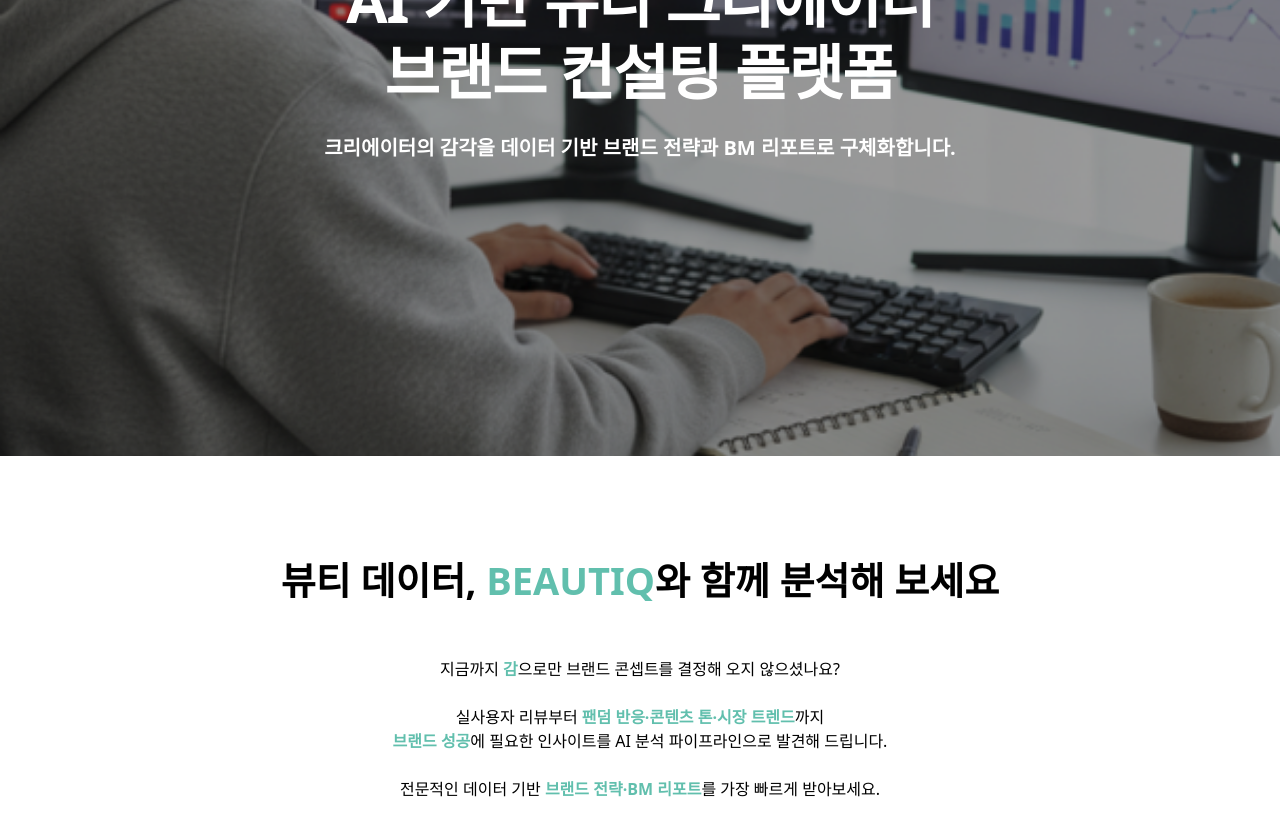
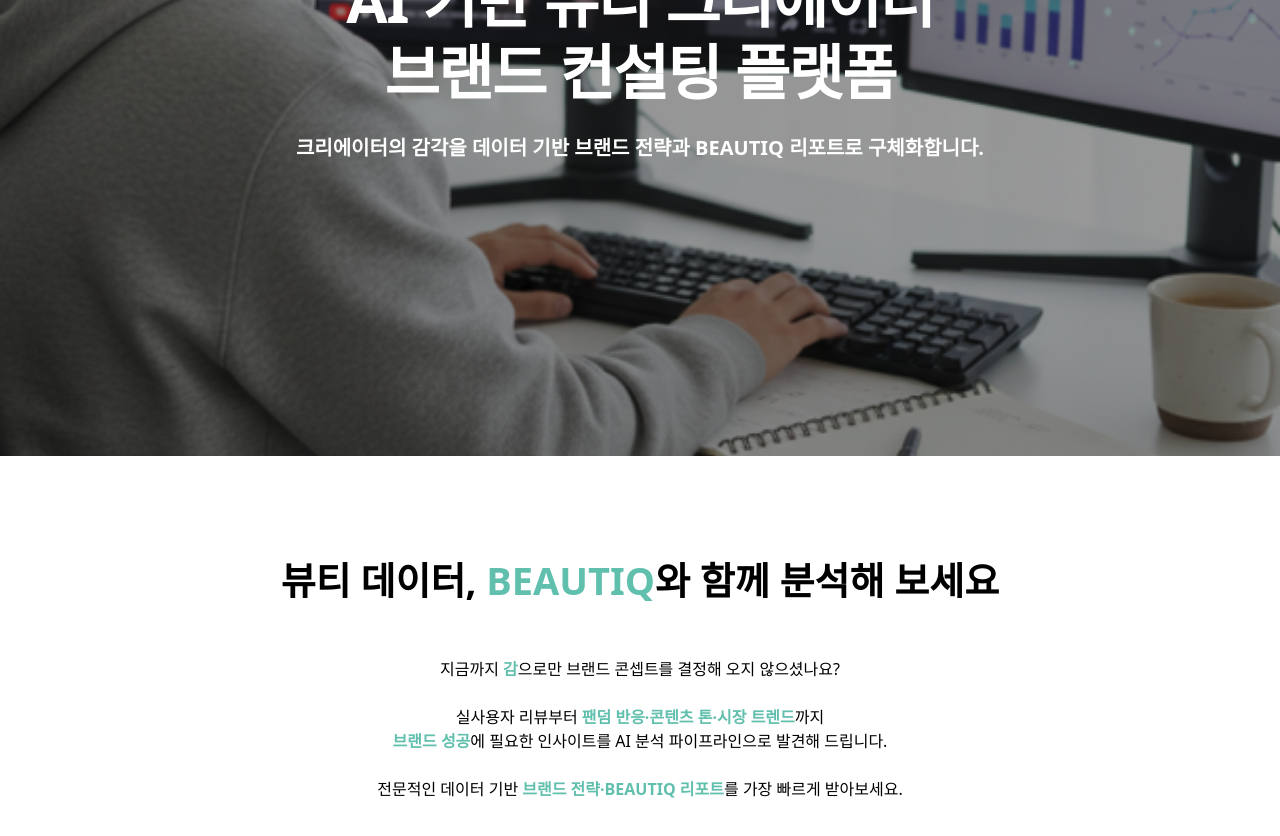
Before and after one commit to gjaischool43/BEAUTIQ, a React (Vite) app in the folder frontend/: page / in a window 1280 px wide. Shown: the part 440-1276 px from the top of the page. Built offline with nearby package versions, Linux system fonts and the light colour scheme; no server answers.

Commit message:
1124_debug1

```diff
--- a/frontend/src/components/HeroSection.tsx
+++ b/frontend/src/components/HeroSection.tsx
@@ -34,7 +34,7 @@
             className="text-lg md:text-xl mb-12 leading-relaxed"
             style={{ fontWeight: 700, color: '#FFFFFF' }}
           >
-            크리에이터의 감각을 데이터 기반 브랜드 전략과 BM 리포트로 구체화합니다.
+            크리에이터의 감각을 데이터 기반 브랜드 전략과 BEAUTIQ 리포트로 구체화합니다.
           </p>
 
           <div className="flex items-center justify-center">
--- a/frontend/src/components/SubHeroSection.tsx
+++ b/frontend/src/components/SubHeroSection.tsx
@@ -23,7 +23,7 @@
 
             <p>
               전문적인 데이터 기반{' '}
-              <span style={{ color: '#61BFAD', fontWeight: 700 }}>브랜드 전략·BM 리포트</span>
+              <span style={{ color: '#61BFAD', fontWeight: 700 }}>브랜드 전략·BEAUTIQ 리포트</span>
               를 가장 빠르게 받아보세요.
             </p>
           </div>
```
